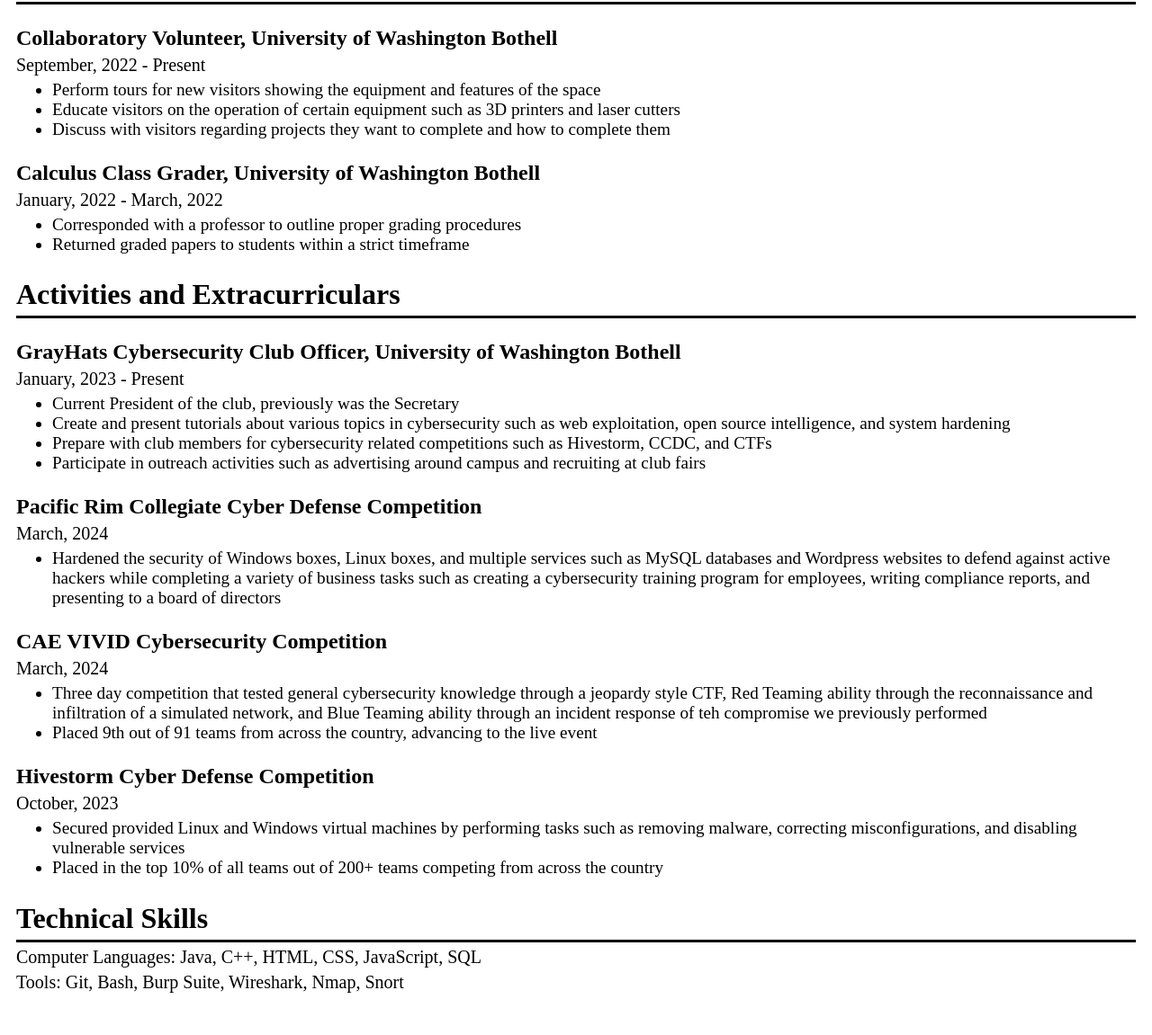
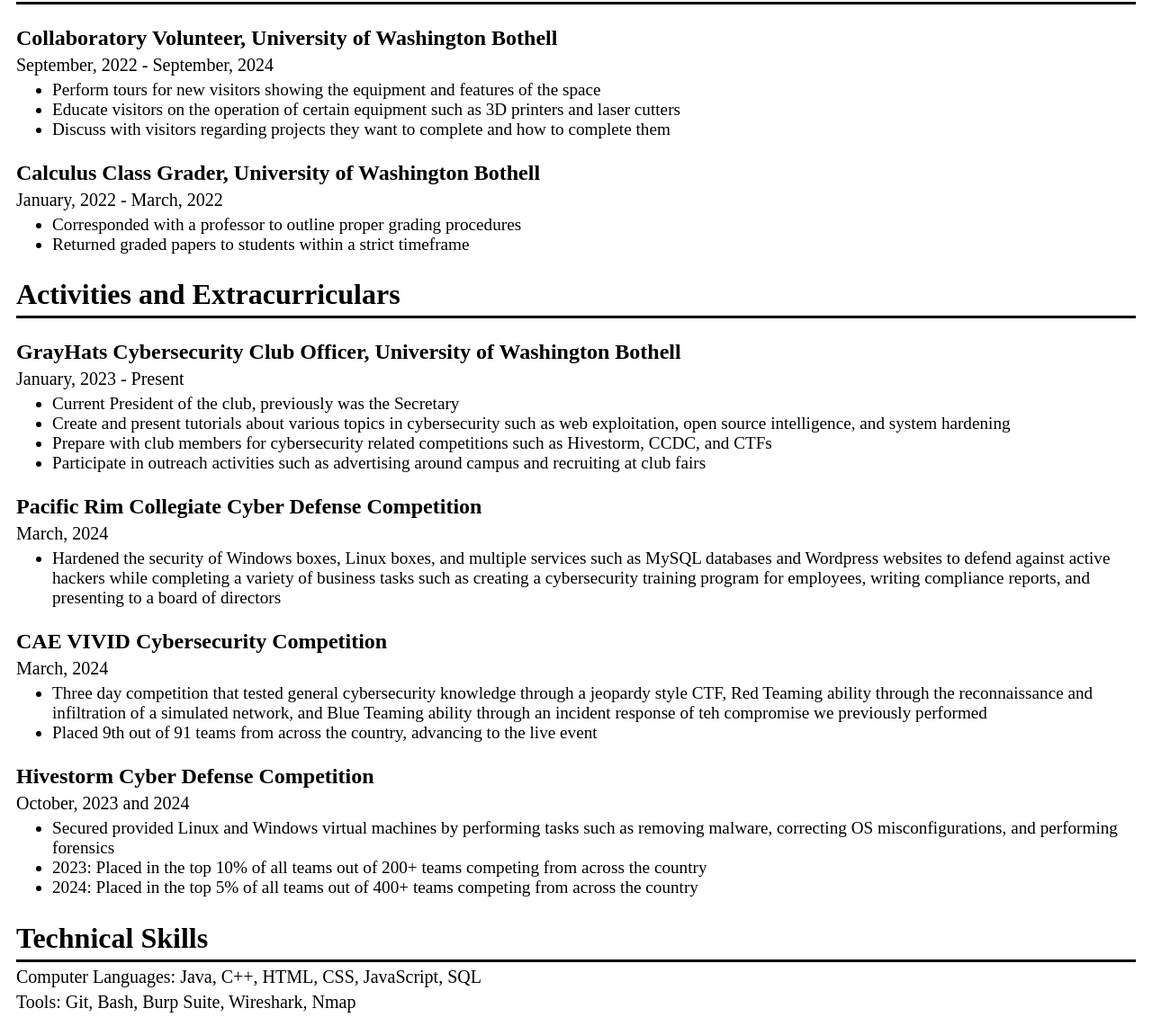
Before and after one commit to ThePokepro95/aws-cloud-resume-challenge, a plain HTML site: page website/index.html in a window 1280 px wide. Shown: the part 554-1705 px from the top of the page at 90% size. Before the commit the page ends 1683 px from the top, so only its background shows below. Drawn offline with Linux system fonts and the light colour scheme; no server answers.

Commit message:
update resume information

```diff
--- a/website/index.html
+++ b/website/index.html
@@ -35,7 +35,7 @@
 		<h2 class="section-header">Experience</h2>
 			<div class="underline"></div>
 			<h3>Collaboratory Volunteer, University of Washington Bothell</h3>
-				<h4>September, 2022 - Present</h4>
+				<h4>September, 2022 - September, 2024</h4>
 					<ul>
 						<li>Perform tours for new visitors showing the equipment and features of the space</li>
 						<li>Educate visitors on the operation of certain equipment such as 3D printers and laser cutters</li>
@@ -72,15 +72,16 @@
 						<li>Placed 9th out of 91 teams from across the country, advancing to the live event</li>
 					</ul>
 			<h3>Hivestorm Cyber Defense Competition</h3>
-				<h4>October, 2023</h4>
+				<h4>October, 2023 and 2024</h4>
 					<ul>
-						<li>Secured provided Linux and Windows virtual machines by performing tasks such as removing malware, correcting misconfigurations, and disabling vulnerable services</li>
-						<li>Placed in the top 10% of all teams out of 200+ teams competing from across the country</li>
+						<li>Secured provided Linux and Windows virtual machines by performing tasks such as removing malware, correcting OS misconfigurations, and performing forensics</li>
+						<li>2023: Placed in the top 10% of all teams out of 200+ teams competing from across the country</li>
+						<li>2024: Placed in the top 5% of all teams out of 400+ teams competing from across the country</li>
 					</ul>
 		<h2 class="section-header">Technical Skills</h2>
 			<div class="underline"></div>
 			<h4>Computer Languages: Java, C++, HTML, CSS, JavaScript, SQL</h4>
-			<h4>Tools: Git, Bash, Burp Suite, Wireshark, Nmap, Snort</h4>
+			<h4>Tools: Git, Bash, Burp Suite, Wireshark, Nmap</h4>
 
 	<script src="main.js"></script>
   </body>
```
